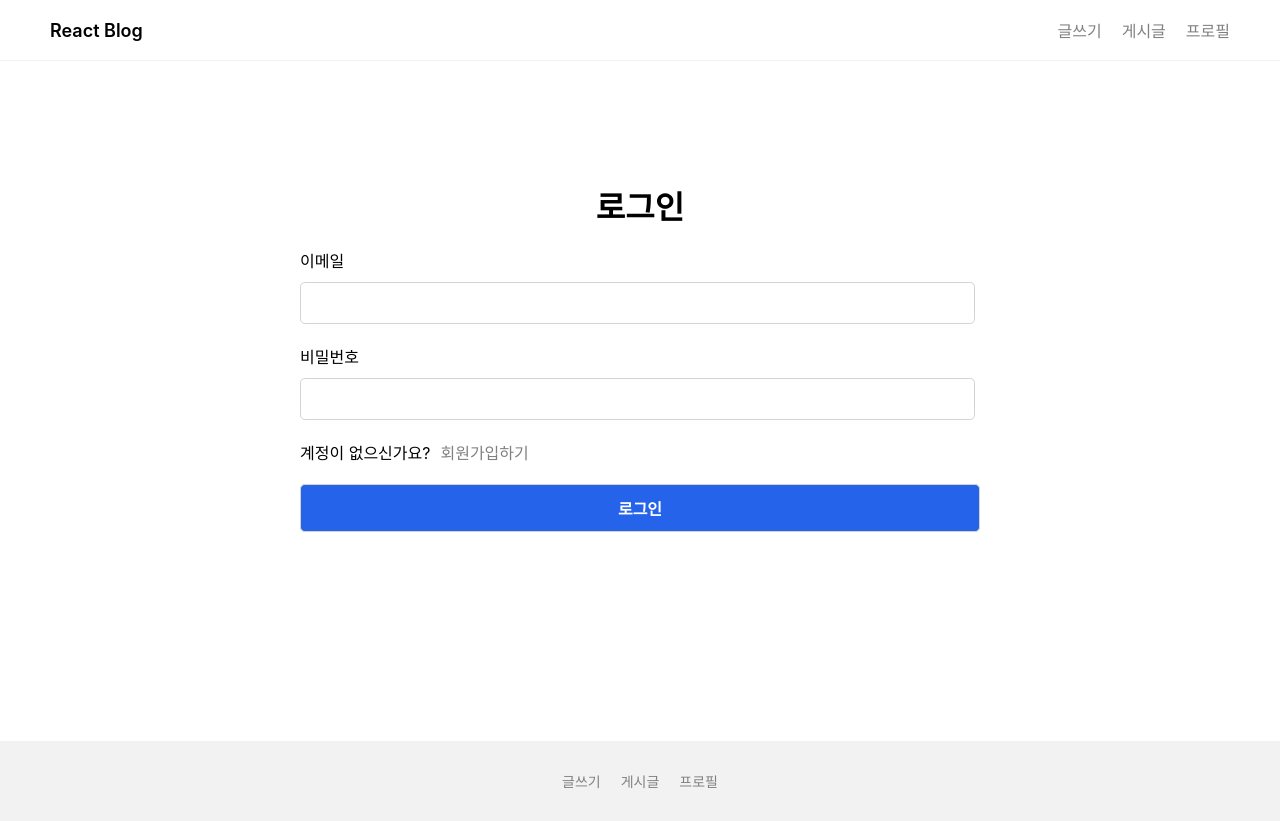
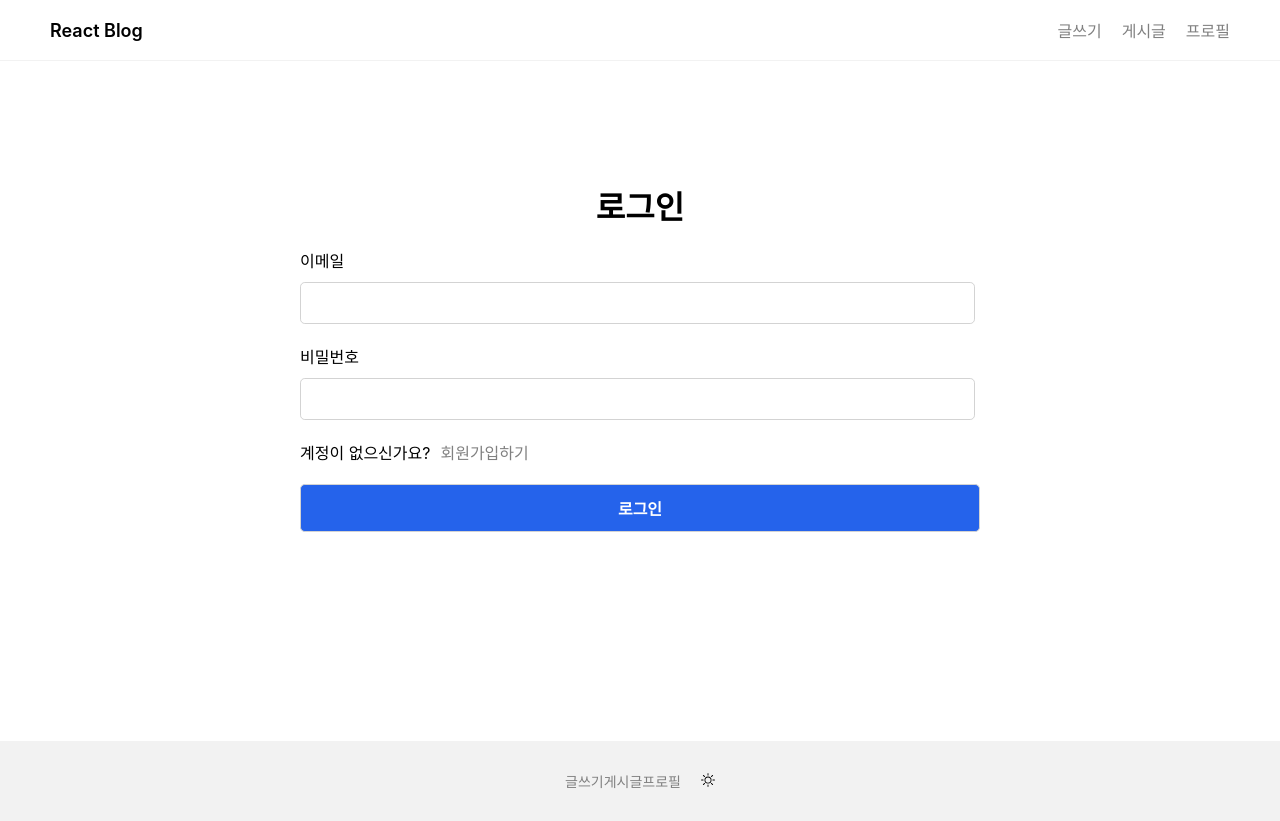
Before and after one commit to qminlee723/fastcampus-blog-app, a React (Create React App) app: page / in a window 1280 px wide. Built offline with nearby package versions, Linux system fonts and the light colour scheme; no server answers.

Commit message:
240206 [Course1] 다크모드 toggle 기능 구현

```diff
--- a/package.json
+++ b/package.json
@@ -14,6 +14,7 @@
     "firebase": "^10.7.2",
     "react": "^18.2.0",
     "react-dom": "^18.2.0",
+    "react-icons": "^5.0.1",
     "react-router-dom": "^6.21.2",
     "react-scripts": "5.0.1",
     "react-toastify": "^10.0.4",
--- a/src/components/Footer.tsx
+++ b/src/components/Footer.tsx
@@ -1,11 +1,28 @@
 import { Link } from "react-router-dom";
+import { BsSun, BsMoonFill } from "react-icons/bs";
+import { useContext } from "react";
+import ThemeContext from "context/ThemeContext";
 
 export default function Footer() {
+  const context = useContext(ThemeContext);
+
   return (
     <footer>
-      <Link to="/posts/new">글쓰기</Link>
-      <Link to="/posts">게시글</Link>
-      <Link to="/profile">프로필</Link>
+      <div>
+        <Link to="/posts/new">글쓰기</Link>
+        <Link to="/posts">게시글</Link>
+        <Link to="/profile">프로필</Link>
+      </div>
+      <div>
+        {context.theme === "light" ? (
+          <BsSun onClick={context.toggleMode} className="footer__theme-btn" />
+        ) : (
+          <BsMoonFill
+            onClick={context.toggleMode}
+            className="footer__theme-btn"
+          />
+        )}
+      </div>
     </footer>
   );
 }
--- /dev/null
+++ b/src/context/ThemeContext.tsx
@@ -0,0 +1,29 @@
+import { ReactNode, createContext, useState } from "react";
+
+const ThemeContext = createContext({
+  theme: "light",
+  toggleMode: () => {},
+});
+
+interface ThemeProps {
+  children: ReactNode;
+}
+
+export const ThemeContextProvider = ({ children }: ThemeProps) => {
+  const [theme, setTheme] = useState(
+    window.localStorage.getItem("theme") || "light"
+  );
+
+  const toggleMode = () => {
+    setTheme((prev) => (prev === "light" ? "dark" : "light"));
+    window.localStorage.setItem("theme", theme === "light" ? "dark" : "light");
+  };
+
+  return (
+    <ThemeContext.Provider value={{ theme, toggleMode }}>
+      {children}
+    </ThemeContext.Provider>
+  );
+};
+
+export default ThemeContext;
--- a/src/index.tsx
+++ b/src/index.tsx
@@ -4,16 +4,19 @@ import App from "App";
 import reportWebVitals from "reportWebVitals";
 import { BrowserRouter as Router } from "react-router-dom";
 import { AuthContextProvider } from "context/AuthContext";
+import { ThemeContextProvider } from "context/ThemeContext";
 
 const root = ReactDOM.createRoot(
   document.getElementById("root") as HTMLElement
 );
 root.render(
-  <AuthContextProvider>
-    <Router>
-      <App />
-    </Router>
-  </AuthContextProvider>
+  <ThemeContextProvider>
+    <AuthContextProvider>
+      <Router>
+        <App />
+      </Router>
+    </AuthContextProvider>
+  </ThemeContextProvider>
 );
 
 // If you want to start measuring performance in your app, pass a function
```
Also changed, not shown: 1 other file (tests, documents, lock files or other folders).
